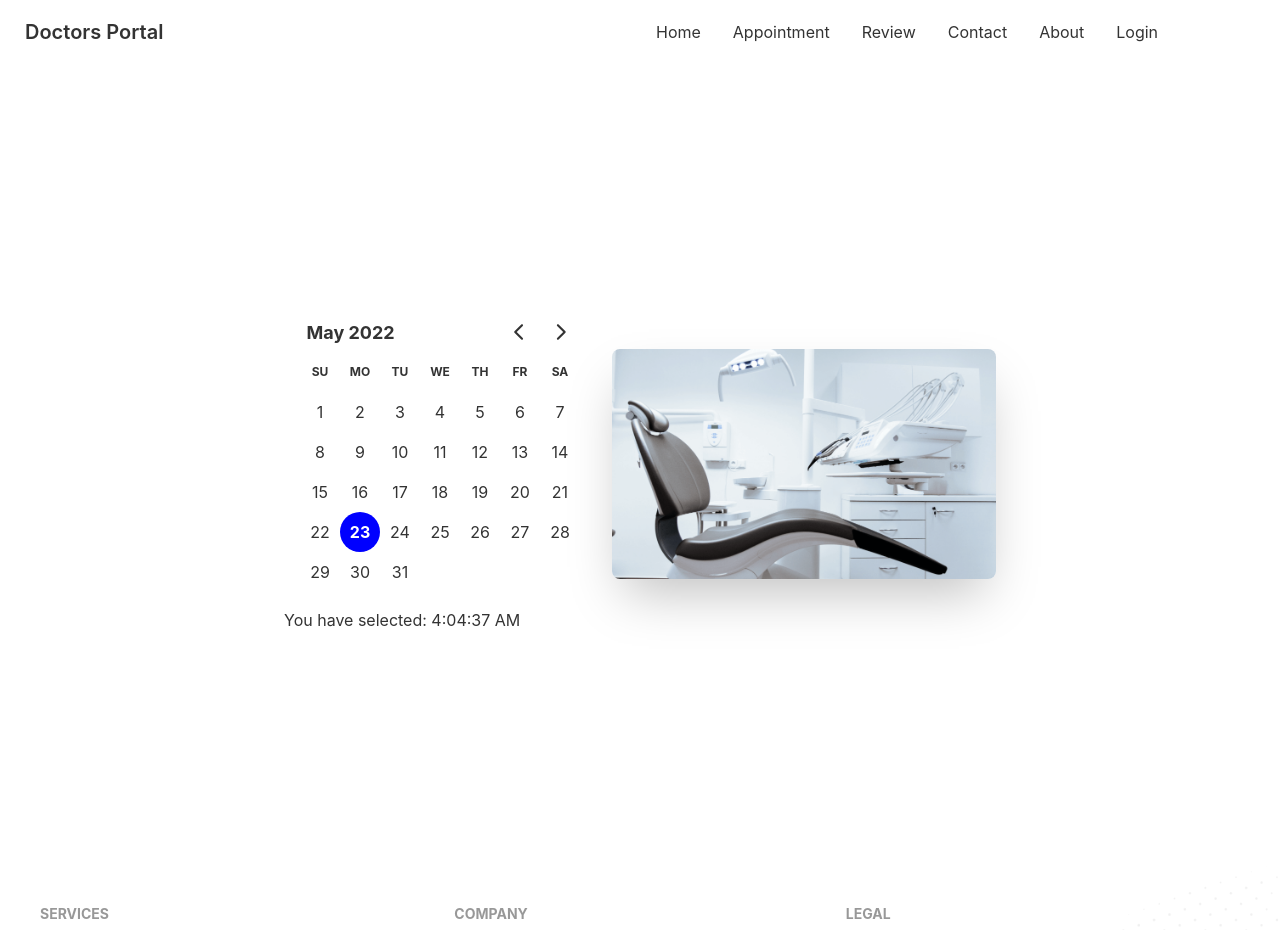
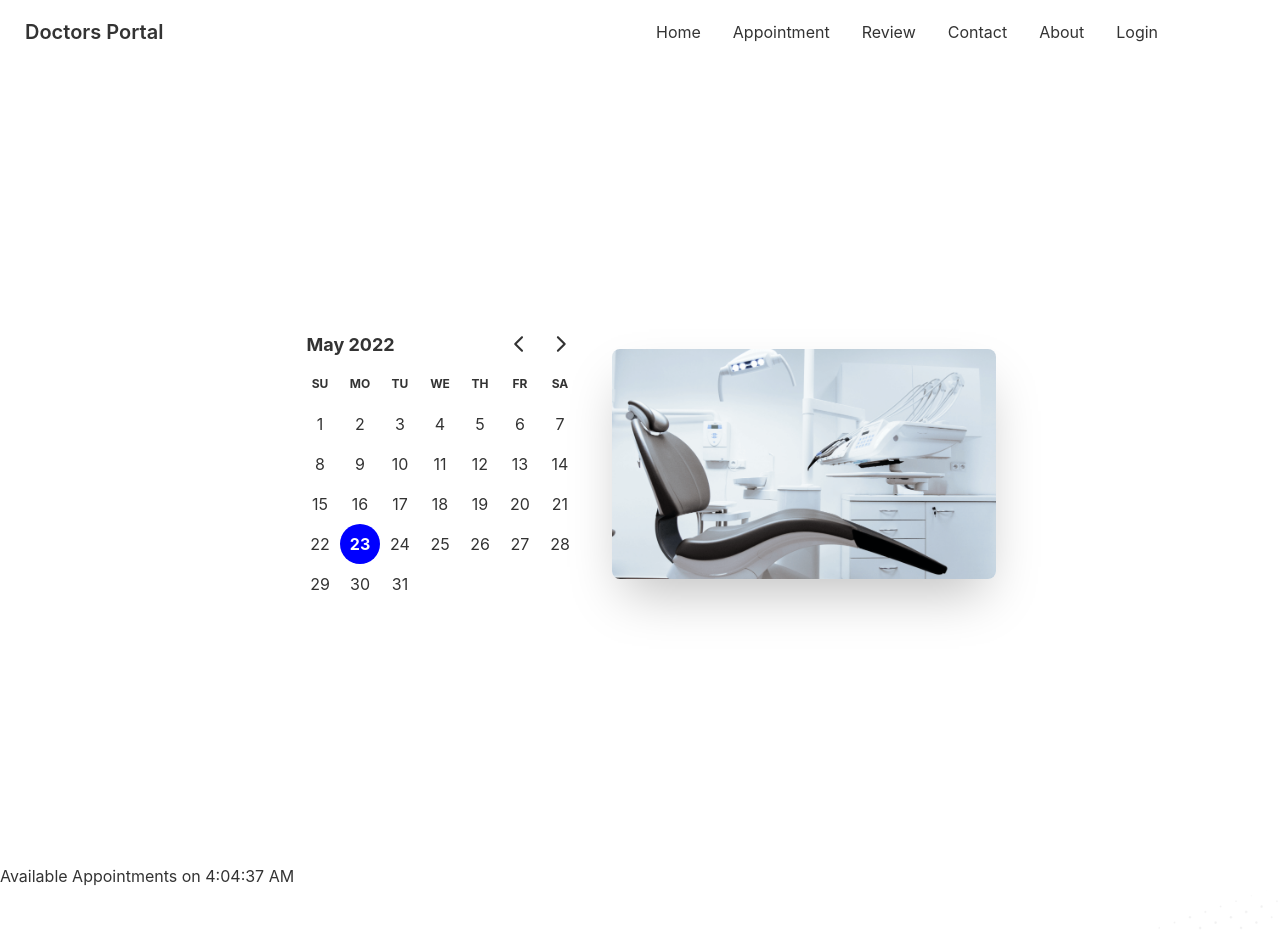
Before and after one commit to alamincse97/doctors-portal-client, a React (Create React App) app: page /appointment in a window 1280 px wide. Shown: the top 930 px of the page. Built offline with nearby package versions, Linux system fonts and the light colour scheme; no server answers.

Commit message:
added to some calender

```diff
--- a/src/Pages/Appointment/Appointment.js
+++ b/src/Pages/Appointment/Appointment.js
@@ -1,11 +1,14 @@
-import React from "react";
+import React, { useState } from "react";
 import Footer from "../Home/Footer";
 import AppointmentBanner from "./AppointmentBanner";
+import AvailableAppointments from "./AvailableAppointments";
 
 const Appointment = () => {
+    const [date, setDate] = useState(new Date());
     return (
         <div>
-            <AppointmentBanner></AppointmentBanner>
+            <AppointmentBanner date={date} setDate={setDate}></AppointmentBanner>
+            <AvailableAppointments date={date}></AvailableAppointments>
             <Footer></Footer>
         </div>
     );
--- a/src/Pages/Appointment/AppointmentBanner.js
+++ b/src/Pages/Appointment/AppointmentBanner.js
@@ -1,11 +1,9 @@
-import React, { useState } from "react";
+import React from "react";
 import chair from '../../assets/images/chair.png';
 import { DayPicker } from 'react-day-picker';
 import 'react-day-picker/dist/style.css';
-import { format } from "date-fns";
 
-const AppointmentBanner = () => {
-    const [date, setDate] = useState(new Date());
+const AppointmentBanner = ({ date, setDate }) => {
     return (
         <div class="hero min-h-screen">
             <div class="hero-content flex-col lg:flex-row-reverse">
@@ -15,7 +13,6 @@ const AppointmentBanner = () => {
                         mode="single"
                         selected={date}
                         onSelect={setDate} />
-                    <p>You have selected: {format(date, 'pp')}</p>
                 </div>
             </div>
         </div>
--- /dev/null
+++ b/src/Pages/Appointment/AvailableAppointments.js
@@ -0,0 +1,22 @@
+import { format } from 'date-fns';
+import React, { useState, useEffect } from 'react';
+
+const AvailableAppointments = ({ date }) => {
+    const [services, setServices] = useState([]);
+
+    useEffect(() => {
+        fetch('services.json')
+            .then(res => res.json())
+            .then(date => setServices(date));
+    }, [])
+    return (
+        <div>
+            <h4 className='text-xl text-secondary text-center'></h4>Available Appointments on {format(date, 'pp')}
+            <div>
+
+            </div>
+        </div>
+    );
+};
+
+export default AvailableAppointments;
```
